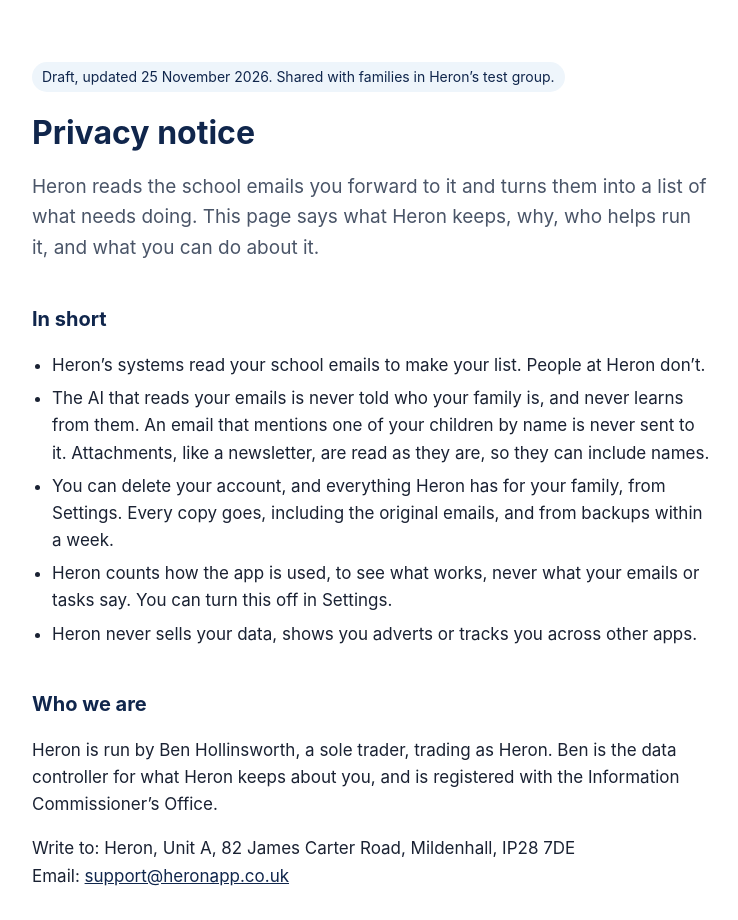
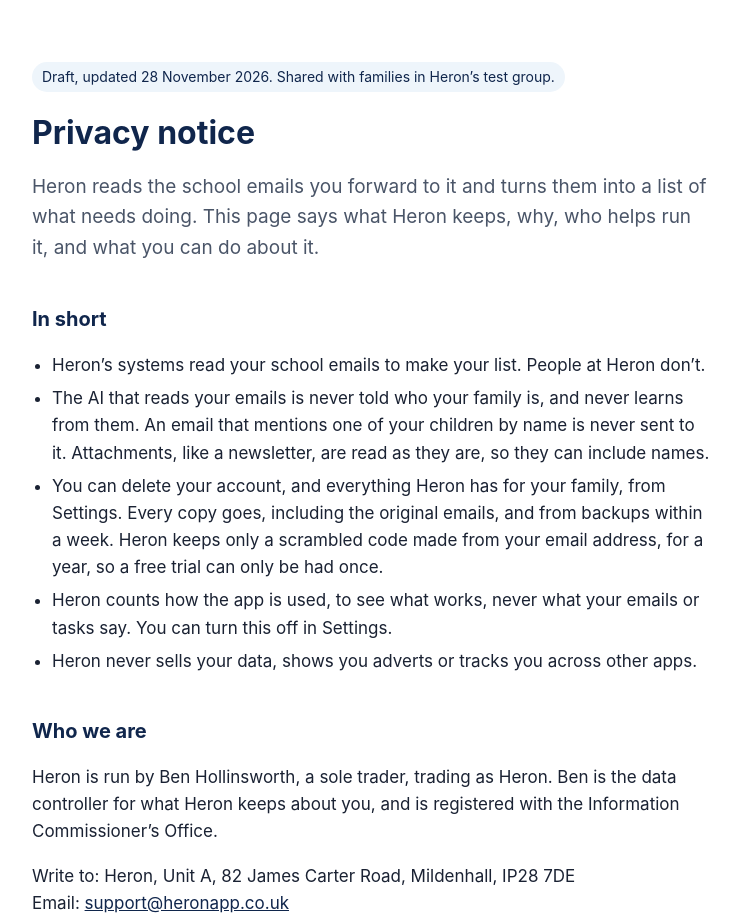
Before and after one commit to benjaminhollinsworth/heronapp-site, a plain HTML site: page privacy/index.html in a window 1280 px wide. Shown: the top 920 px of the page, without its empty margins (268-1006 px from the left). Drawn offline with Linux system fonts and the light colour scheme.

Commit message:
Privacy notice: a scrambled code is kept a year after deletion, so a trial is had once

```diff
--- a/privacy/index.html
+++ b/privacy/index.html
@@ -8,7 +8,7 @@
 </head>
 <body>
 <main>
-<p class="draft">Draft, updated 25 November 2026. Shared with families in Heron’s test group.</p>
+<p class="draft">Draft, updated 28 November 2026. Shared with families in Heron’s test group.</p>
 <h1>Privacy notice</h1>
 <p class="lead">Heron reads the school emails you forward to it and turns them into a list of what needs doing. This page says what Heron keeps, why, who helps run it, and what you can do about it.</p>
 
@@ -16,7 +16,7 @@
 <ul>
 <li>Heron’s systems read your school emails to make your list. People at Heron don’t.</li>
 <li>The AI that reads your emails is never told who your family is, and never learns from them. An email that mentions one of your children by name is never sent to it. Attachments, like a newsletter, are read as they are, so they can include names.</li>
-<li>You can delete your account, and everything Heron has for your family, from Settings. Every copy goes, including the original emails, and from backups within a week.</li>
+<li>You can delete your account, and everything Heron has for your family, from Settings. Every copy goes, including the original emails, and from backups within a week. Heron keeps only a scrambled code made from your email address, for a year, so a free trial can only be had once.</li>
 <li>Heron counts how the app is used, to see what works, never what your emails or tasks say. You can turn this off in Settings.</li>
 <li>Heron never sells your data, shows you adverts or tracks you across other apps.</li>
 </ul>
@@ -40,6 +40,7 @@
 <tr><td>Reports of things that went wrong in the app</td><td>Fixing them</td><td>Legitimate interests: keeping Heron working</td></tr>
 <tr><td>Another parent’s name and email address, if you invite them</td><td>Sending them your invitation</td><td>Legitimate interests: sharing the school admin with them</td></tr>
 <tr><td>Your email address and school, if you join the waiting list</td><td>Telling you when Heron is open for your school</td><td>Legitimate interests</td></tr>
+<tr><td>After you delete your account: a scrambled code made from your email address, and from the address you forwarded school emails from. Never the address itself, and nothing that links it to your family</td><td>So a free trial can only be had once: Heron can tell an address has been here before, and nothing else</td><td>Legitimate interests: preventing misuse of the free trial</td></tr>
 </tbody>
 </table>
 <p>School emails can mention your child’s health or needs. Heron doesn’t look for this, and keeps it only as part of the email you forwarded. If you’d rather it didn’t, don’t forward that email, or delete it yourself: open it in Messages read and choose Delete this email. Every copy goes, with anything Heron found in it.</p>
@@ -73,6 +74,7 @@
 <li>The school emails you forward, and what Heron found in them: until you delete your account. This will be shorter before Heron opens more widely, and you’ll be told first.</li>
 <li>Everything else: until you delete it, or your account.</li>
 <li>Usage counts: kept, with nothing linking them to you once your account is deleted.</li>
+<li>The scrambled code made from your email address: a year after you delete your account.</li>
 <li>Backups: a daily copy of Heron’s database, kept by Supabase in London for 7 days, so Heron can recover from a mistake. Something you delete is gone from them within a week.</li>
 </ul>
 
```
